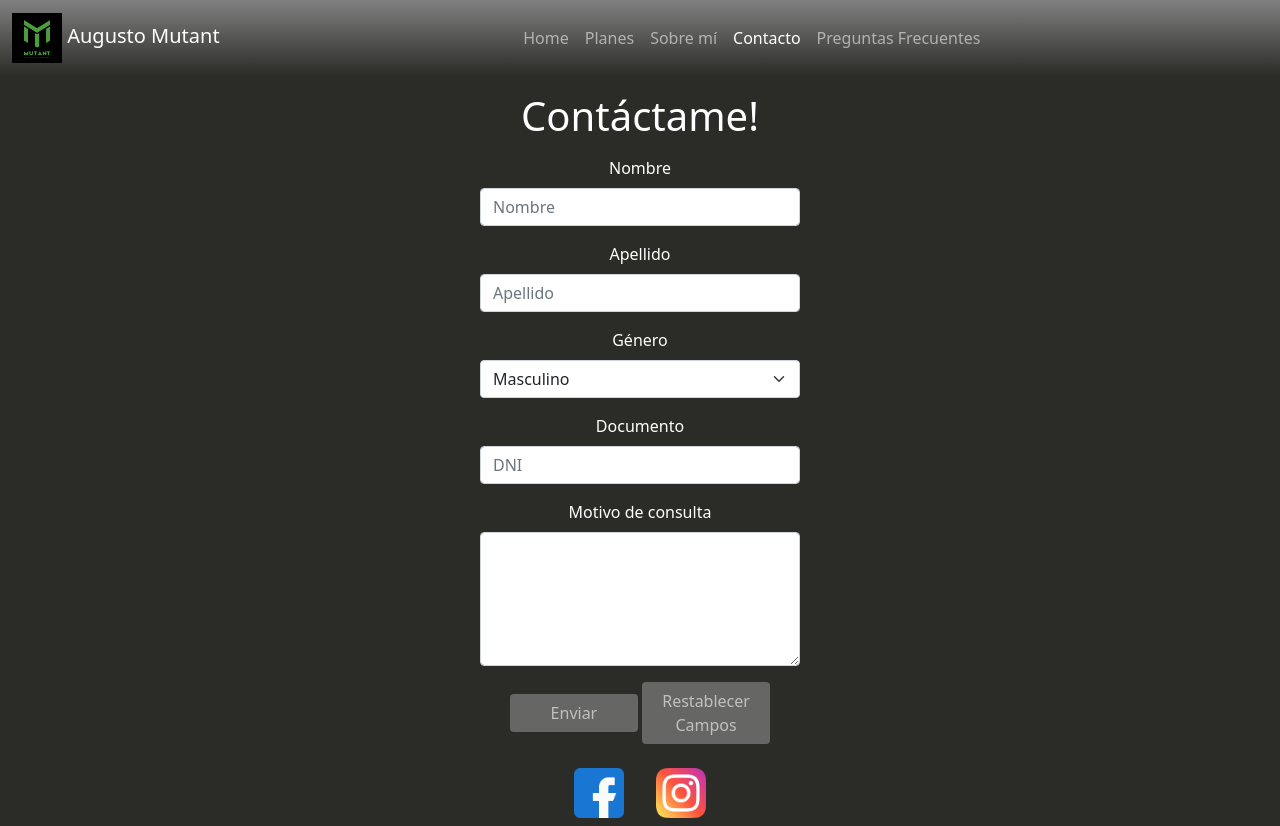
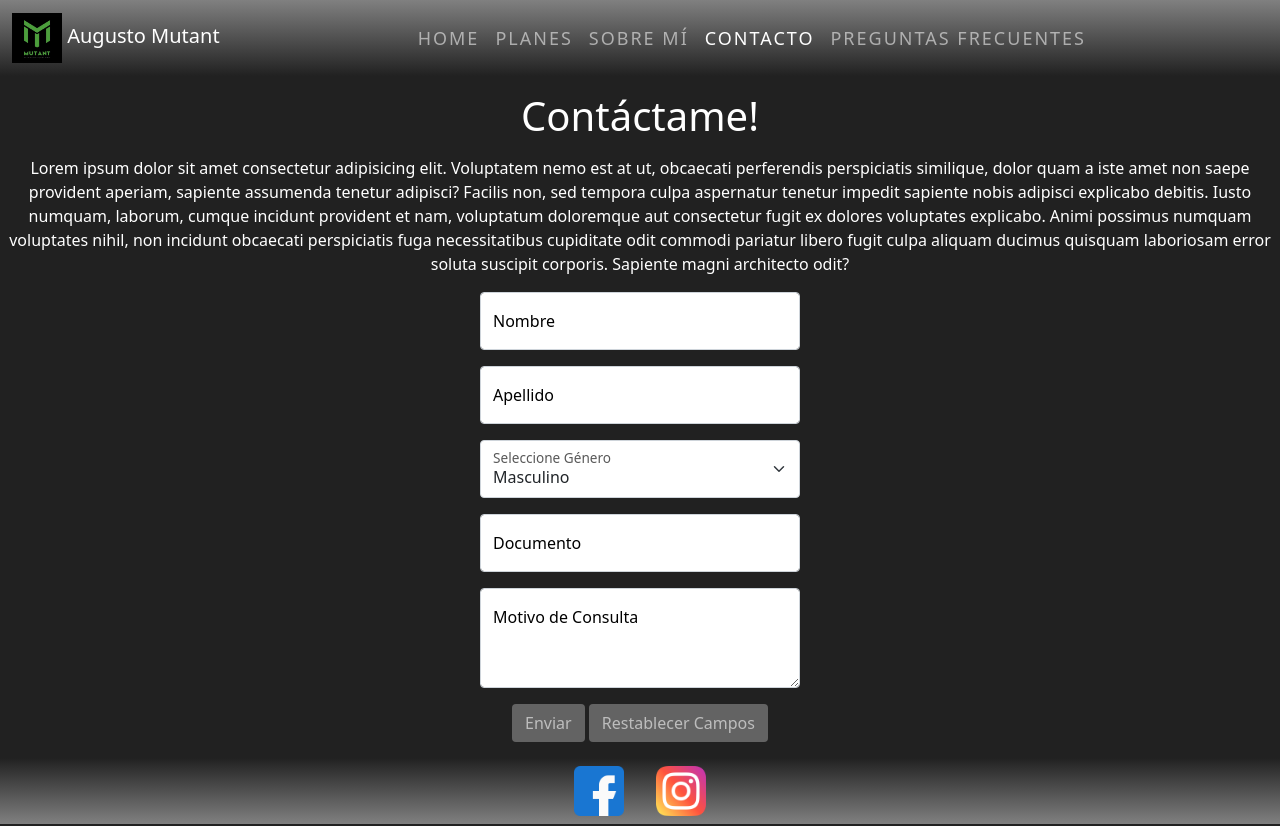
Before and after one commit to tquinteros/augustomutant, a website: page paginas/contacto.html in a window 1280 px wide. Drawn offline with nearby package versions, Linux system fonts and the light colour scheme.

Commit message:
Tercer entrega proyecto Final

```diff
--- a/paginas/contacto.html
+++ b/paginas/contacto.html
@@ -13,7 +13,7 @@
     <title>Personal Training</title>
 </head>
 
-<body class="text-white d-flex flex-column min-vh-100">
+<body class="text-white d-flex flex-column min-vh-100 transit">
     <header>
         <nav class="navbar navbar-expand-lg navbar-dark navbar-custom">
             <div class="container-fluid">
@@ -30,7 +30,7 @@
                 <div class="collapse navbar-collapse" id="navbarSupportedContent">
                     <ul class="navbar-nav me-auto mb-2 mb-lg-0 mx-auto">
                         <li class="nav-item">
-                            <a class="nav-link"href="../index.html">Home</a>
+                            <a class="nav-link" href="../index.html">Home</a>
                         </li>
                         <li class="nav-item">
                             <a class="nav-link" href="planes.html">Planes</a>
@@ -50,44 +50,51 @@
     </header>
     <main>
         <h1 class="text-center m-3">Contáctame!</h1>
-        <div class="">
-        <form class="w-25 mx-auto m-3 text-center">
-            <div class="mb-3">
-              <label for="name" class="form-label">Nombre</label>
-              <input type="text" class="form-control" id="name" placeholder="Nombre">
+        <p class="text-center">Lorem ipsum dolor sit amet consectetur adipisicing elit. Voluptatem nemo est at ut, obcaecati perferendis perspiciatis similique, dolor quam a iste amet non saepe provident aperiam, sapiente assumenda tenetur adipisci?
+        Facilis non, sed tempora culpa aspernatur tenetur impedit sapiente nobis adipisci explicabo debitis. Iusto numquam, laborum, cumque incidunt provident et nam, voluptatum doloremque aut consectetur fugit ex dolores voluptates explicabo.
+        Animi possimus numquam voluptates nihil, non incidunt obcaecati perspiciatis fuga necessitatibus cupiditate odit commodi pariatur libero fugit culpa aliquam ducimus quisquam laboriosam error soluta suscipit corporis. Sapiente magni architecto odit?</p>
+        <form action="" class="w-25 mx-auto m-3 text-center">
+        <div class="form-floating mb-3">
+            <input type="text" class="form-control" id="floatingInput" placeholder="Nombre">
+            <label for="floatingInput" class="floatingPlaceholders">Nombre</label>
           </div>
-            <div class="mb-3">
-              <label for="lastName" class="form-label">Apellido</label>
-              <input type="text" class="form-control" id="lastName" placeholder="Apellido">
+          <div class="form-floating">
+            <input type="text" class="form-control" id="floatingInput" placeholder="Apellido">
+            <label for="floatingInput" class="floatingPlaceholders">Apellido</label>
           </div>
-            <label for="gender" class="form-label">Género</label>
-            <select class="form-select mb-3" aria-label="Default select example">
+          <div class="form-floating mt-3 mb-3">
+            <select class="form-select" id="floatingSelect" aria-label="Floating label select example">
                 <option value="1">Masculino</option>
                 <option value="2">Femenino</option>
                 <option value="3">Otro</option>
             </select>
-            <div class="mb-3">
-                <label for="dni" class="form-label">Documento</label>
-                <input type="number" class="form-control" id="dni" placeholder="DNI">
+            <label for="floatingSelect" class="floatingPlaceholders">Seleccione Género</label>
           </div>
-            <div class="mb-3">
-                <label for="reason" class="form-label">Motivo de consulta</label>
-                <textarea class="form-control" id="reason" rows="5"></textarea>
+          <div class="form-floating">
+            <input type="number" class="form-control" id="floatingInput" placeholder="DNI">
+            <label for="floatingInput" class="floatingPlaceholders">Documento</label>
+          </div>
+          <div class="form-floating mt-3 mb-3">
+            <textarea class="form-control" placeholder="" id="floatingTextarea" style="height: 100px"></textarea>
+            <label for="floatingTextarea" class="floatingPlaceholders" >Motivo de Consulta</label>
           </div>
           <button type="submit" class="btn btn-custom-submit text-white">Enviar</button>
           <button type="reset" class="btn btn-custom-reset text-white">Restablecer Campos</button>
         </form>
-        </div>
+
+
+
+
     </main>
     <footer class="mt-auto">
         <ul class="nav d-flex justify-content-center">
             <li class="nav-item">
-                <a class="nav-link active" href="#"><img src="../imagenes/facebook.png" class="facebook-logo" alt="" width="50"
-                        height="50"></a>
+                <a class="nav-link active" href="#"><img src="../imagenes/facebook.png" class="facebook-logo" alt=""
+                        width="50" height="50"></a>
             </li>
             <li class="nav-item">
-                <a class="nav-link active" href="#"><img src="../imagenes/instagram.png" class="instagram-logo" alt="" width="50"
-                        height="50"></a>
+                <a class="nav-link active" href="#"><img src="../imagenes/instagram.png" class="instagram-logo" alt=""
+                        width="50" height="50"></a>
             </li>
         </ul>
     </footer>
--- a/scss/_general.scss
+++ b/scss/_general.scss
@@ -7,6 +7,25 @@
     background: map-get($colores,"gradientgtb");
 }
 
-.footer{
+footer{
     background: map-get($colores,"gradientbtg")
 }
+
+.border-custom {
+    border: 4px double #4c9e3c;
+    border-radius: 10px;
+}
+
+header ul li a{
+    display: inline-block;
+    color: #008000;
+    letter-spacing: 2px;
+    text-transform: uppercase;
+    font-size: 18px;
+    overflow: hidden;
+}
+
+header ul li a:hover{
+    background: #4c9e3c;
+    border-radius: 10px;
+}
--- a/scss/_pages.scss
+++ b/scss/_pages.scss
@@ -9,7 +9,7 @@ body{
 }
 
 .accordion-button:not(.collapsed){
-    background-color: #2b2c28;
+    background-color: #358126;
 }
 
 .iframe-custom{
@@ -19,18 +19,50 @@ body{
 
 .btn-custom-submit{
     @extend %button;
-    @include size-button();
+    // @include size-button();
 }
 
 .btn-custom-reset{
     @extend %button;
-    @include size-button();
+    // @include size-button();
 }
 
 .btn-custom-reset:hover{
     opacity: 1;
+    color: #111;
+    background: #4c9e3c;
+    box-shadow: 0 0 50px #3d7c30;
 }
 
 .btn-custom-submit:hover{
     opacity: 1;
+    color: #111;
+    background: #4c9e3c;
+    box-shadow: 0 0 50px #3d7c30;
 }
+
+
+// Transición de carga en cada página
+.transit {
+    animation: transition 0.75s;
+}
+
+@keyframes transition {
+    from{
+        opacity: 0;
+        transform: rotateX(-10deg);
+    }
+    to{
+        opacity: 1;
+        transform: rotateX(0);
+    }
+}
+
+// INPUT LABELS
+.floatingPlaceholders {
+    color: black;
+}
+
+// .bg-custom{
+//     background-color: map-get($colores,"background-green");
+// }
--- a/scss/base/_variables.scss
+++ b/scss/base/_variables.scss
@@ -1,5 +1,6 @@
 $colores:(
-    "background-color": #2b2c28,
-    "gradientbtg": linear-gradient(#2b2c28, gray),
-    "gradientgtb": linear-gradient(gray, #2b2c28)
+    "background-color": #212121,
+    "gradientbtg": linear-gradient(#212121, gray),
+    "gradientgtb": linear-gradient(gray, #212121),
+    "background-green": #4c9e3c
 )
--- a/style.css
+++ b/style.css
@@ -71,3 +71,7 @@
     margin: 30px auto;
     display: block;
 } */
+
+/* .floatingPlaceholders {
+    color: black;
+} */
```
Also changed, not shown: index.html (+2 -2 lines), paginas/faq.html (+1 -1 lines), paginas/planes.html (+7 -7 lines), paginas/sobre-mi.html (+1 -1 lines), css/main.css. Lines whose indentation alone changed are shown as unchanged.
